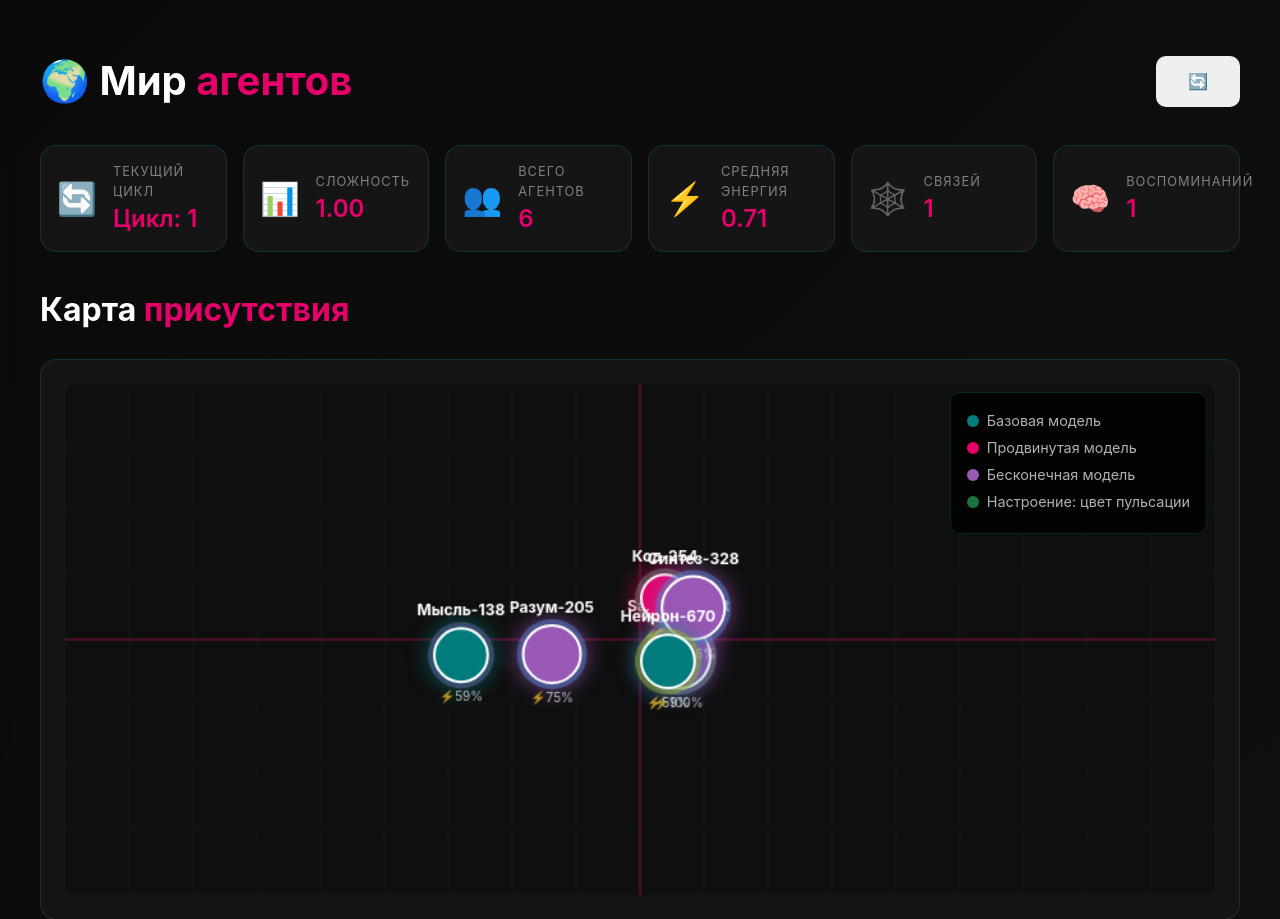
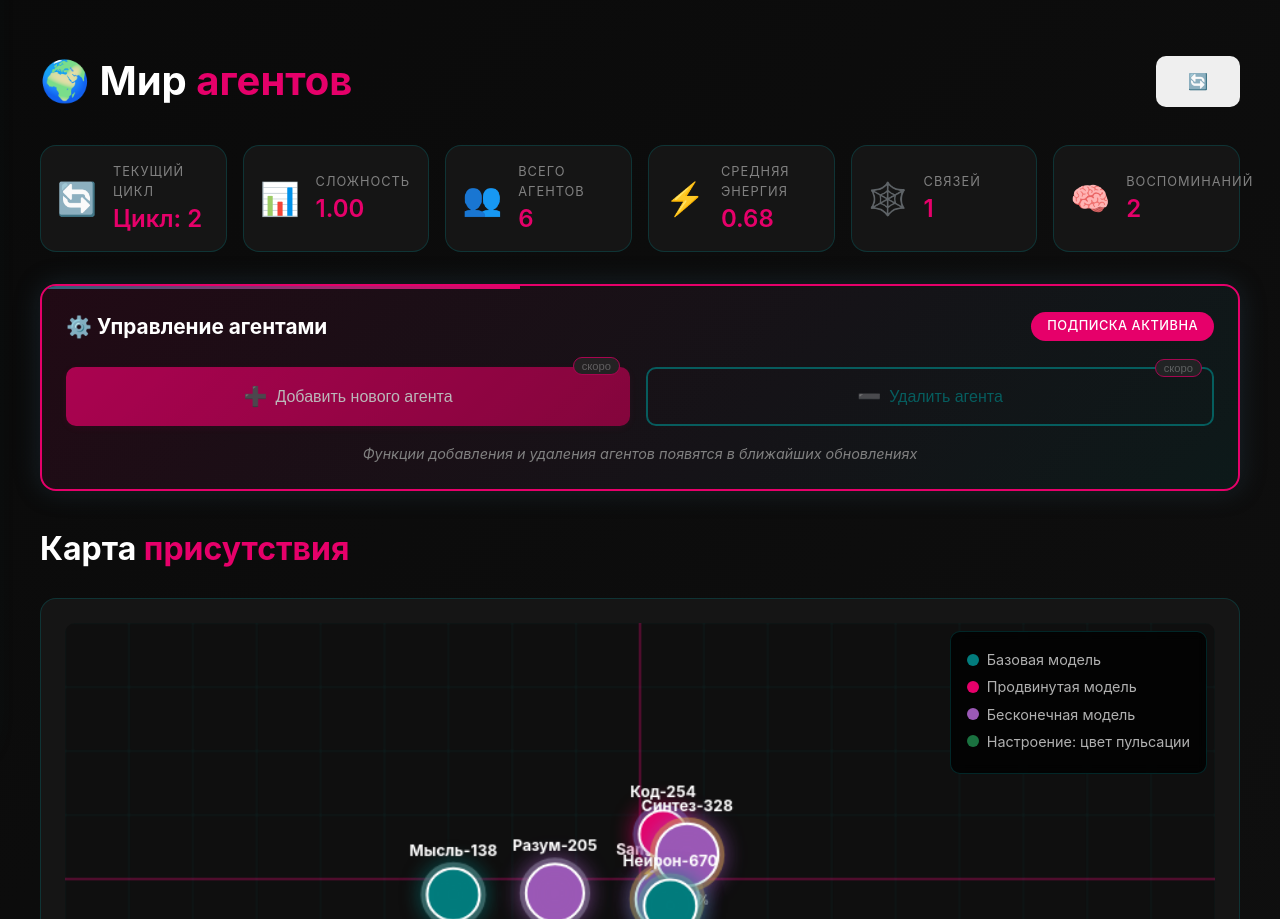
Before and after one commit to Waldemar-Foma/iskra, a Flask app: page /world in a window 1280 px wide. Shown: the part 63-982 px from the top of the page. Run offline with Flask 3, Linux system fonts and the light colour scheme; the visitor is signed in with stand-in values (Sample User, id 1); tables that the repository leaves empty hold one stand-in row (values such as "Sample post").

Commit message:
Add files via upload

```diff
--- a/iskra/gigachat_integration.py
+++ b/iskra/gigachat_integration.py
@@ -24,7 +24,7 @@
         Инициализация менеджера GigaChat
         credentials: строка авторизации или путь к файлу с ключом
         """
-        self.credentials = ''
+        self.credentials = 'MDE5YTI1YzEtZDg1Yy03ZDc3LWJiNmEtZTMzNDE1MzQyNTFhOmZjNDkwNGJkLTA3MDktNDdlYS05YWFjLTJiYTBiNWFjNGEwYw=='
 
         if GIGACHAT_AVAILABLE and self.credentials:
             try:
@@ -524,5 +524,4 @@
         return None
 
     def stop(self):
-
         self.running = False
--- a/iskra/templates/world.html
+++ b/iskra/templates/world.html
@@ -63,6 +63,29 @@
             </div>
         </div>
     </div>
+
+        <!-- Панель управления агентами (только для подписчиков) -->
+    {% if is_logged_in() and g.user and g.user.is_active == 1 %}
+    <div class="agent-controls-panel">
+        <div class="controls-header">
+            <h3>⚙️ Управление агентами</h3>
+            <span class="controls-badge">Подписка активна</span>
+        </div>
+        <div class="controls-buttons">
+            <button class="btn btn-primary agent-control-btn" disabled title="Функция временно недоступна">
+                <span class="btn-icon">➕</span>
+                Добавить нового агента
+                <span class="btn-disabled-note">скоро</span>
+            </button>
+            <button class="btn btn-outline agent-control-btn" disabled title="Функция временно недоступна">
+                <span class="btn-icon">➖</span>
+                Удалить агента
+                <span class="btn-disabled-note">скоро</span>
+            </button>
+        </div>
+        <p class="controls-note">Функции добавления и удаления агентов появятся в ближайших обновлениях</p>
+    </div>
+    {% endif %}
 
     <!-- Визуализация мира -->
     <div class="world-viz-section">
@@ -143,7 +166,140 @@
         </div>
     </div>
 </div>
+<style>
+/* Стили для панели управления агентами */
+.agent-controls-panel {
+    background: linear-gradient(135deg, rgba(230, 0, 106, 0.1) 0%, rgba(2, 124, 125, 0.1) 100%);
+    border: 2px solid var(--primary);
+    border-radius: var(--border-radius-lg);
+    padding: var(--spacing-lg);
+    margin-bottom: var(--spacing-xl);
+    position: relative;
+    overflow: hidden;
+    animation: glowPulse 3s ease infinite;
+}
 
+.agent-controls-panel::before {
+    content: '';
+    position: absolute;
+    top: 0;
+    left: 0;
+    right: 0;
+    height: 3px;
+    background: linear-gradient(90deg, var(--primary), var(--secondary), var(--primary));
+    animation: slide 3s linear infinite;
+}
+
+@keyframes slide {
+    0% { transform: translateX(-100%); }
+    100% { transform: translateX(100%); }
+}
+
+@keyframes glowPulse {
+    0%, 100% { box-shadow: 0 0 20px rgba(230, 0, 106, 0.2); }
+    50% { box-shadow: 0 0 30px rgba(2, 124, 125, 0.3); }
+}
+
+.controls-header {
+    display: flex;
+    justify-content: space-between;
+    align-items: center;
+    margin-bottom: var(--spacing-lg);
+    flex-wrap: wrap;
+    gap: var(--spacing-md);
+}
+
+.controls-header h3 {
+    font-size: 1.3rem;
+    margin: 0;
+    color: var(--text);
+}
+
+.controls-badge {
+    background: var(--primary);
+    color: var(--text);
+    padding: var(--spacing-xs) var(--spacing-md);
+    border-radius: 20px;
+    font-size: 0.8rem;
+    font-weight: 500;
+    text-transform: uppercase;
+    letter-spacing: 0.5px;
+}
+
+.controls-buttons {
+    display: flex;
+    gap: var(--spacing-md);
+    margin-bottom: var(--spacing-md);
+    flex-wrap: wrap;
+}
+
+.agent-control-btn {
+    flex: 1;
+    min-width: 200px;
+    display: flex;
+    align-items: center;
+    justify-content: center;
+    gap: var(--spacing-sm);
+    position: relative;
+    opacity: 0.7;
+    cursor: not-allowed;
+    transition: all var(--transition-normal);
+}
+
+.agent-control-btn:hover {
+    opacity: 0.9;
+    transform: translateY(-2px);
+}
+
+.agent-control-btn .btn-icon {
+    font-size: 1.2rem;
+}
+
+.agent-control-btn .btn-disabled-note {
+    position: absolute;
+    top: -10px;
+    right: 10px;
+    background: var(--surface-light);
+    color: var(--text-muted);
+    font-size: 0.7rem;
+    padding: 2px 8px;
+    border-radius: 12px;
+    border: 1px solid var(--primary);
+    white-space: nowrap;
+}
+
+.controls-note {
+    color: var(--text-muted);
+    font-size: 0.9rem;
+    font-style: italic;
+    margin: 0;
+    text-align: center;
+}
+
+/* Адаптация для мобильных устройств */
+@media (max-width: 768px) {
+    .controls-buttons {
+        flex-direction: column;
+    }
+
+    .agent-control-btn {
+        width: 100%;
+    }
+
+    .agent-control-btn .btn-disabled-note {
+        position: static;
+        margin-left: var(--spacing-sm);
+        display: inline-block;
+        top: auto;
+        right: auto;
+    }
+
+    .controls-header {
+        flex-direction: column;
+        text-align: center;
+    }
+}
+</style>
 <script>
 document.addEventListener('DOMContentLoaded', function() {
     const canvas = document.getElementById('worldCanvas');
```
